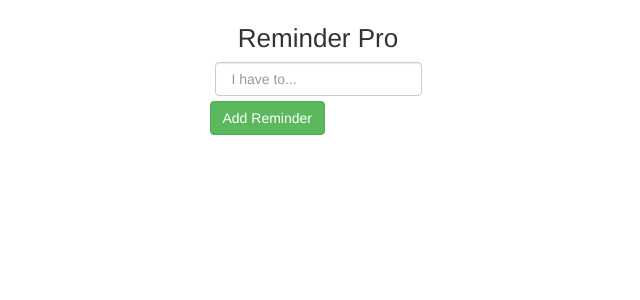
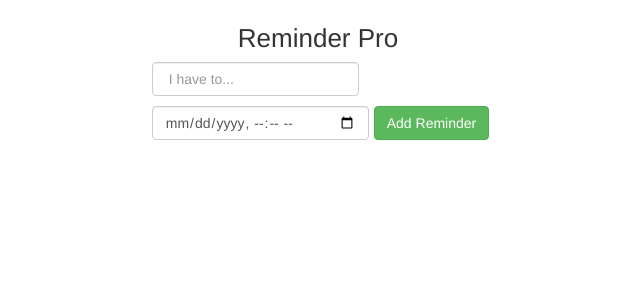
Before and after one commit to kaisanjay/todowithredux, a React (Create React App) app: page / in a window 1280 px wide. Shown: the top 300 px of the page, without its empty margins (322-962 px from the left). Built offline with nearby package versions, Linux system fonts and the light colour scheme.

Commit message:
set up date component with react

```diff
--- a/src/actions/index.js
+++ b/src/actions/index.js
@@ -1,6 +1,6 @@
 import { ADD_REMINDER, DELETE_REMINDER } from '../constants';
 
-export const addReminder = (text) => {
+export const addReminder = (text,) => {
 	const action = {
 		type: ADD_REMINDER,
 		text
--- a/src/components/App.js
+++ b/src/components/App.js
@@ -5,7 +5,8 @@ import { addReminder, deleteReminder } from '../actions';
 
 class App extends React.Component {
 	state = {
-		text: ''
+		text: '',
+		dueDate: ''
 	}
 
 	handleChange = (e) => {
@@ -61,6 +62,10 @@ class App extends React.Component {
 					   />
 					 </div>
 					 <div>
+					 <input className="form-control"
+					        type="datetime-local"
+					        onChange={event => this.setState({dueDate: event.target.value})}
+					 />
 					 <button
 					    type="button"
 					    className="btn btn-success"
```
